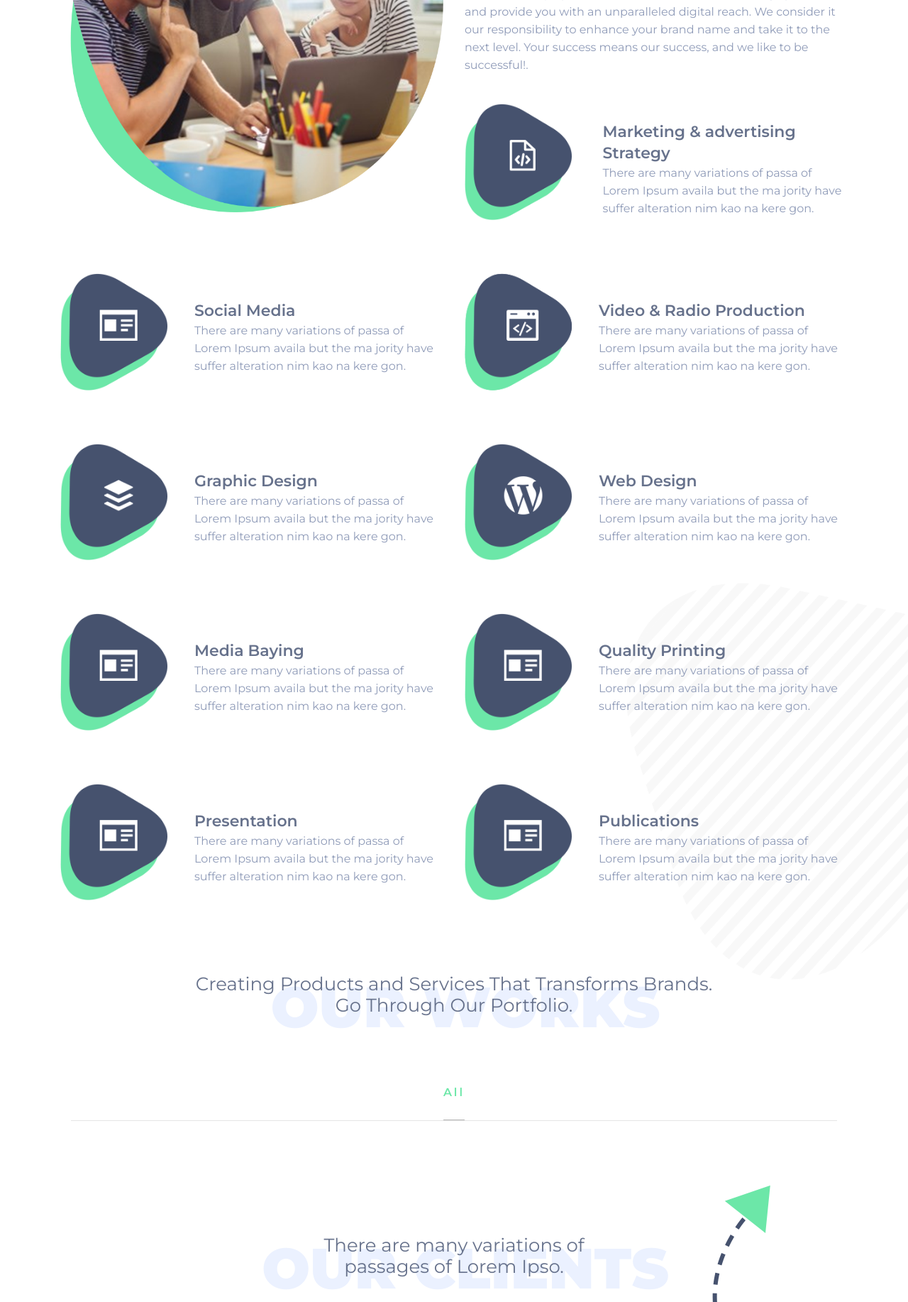
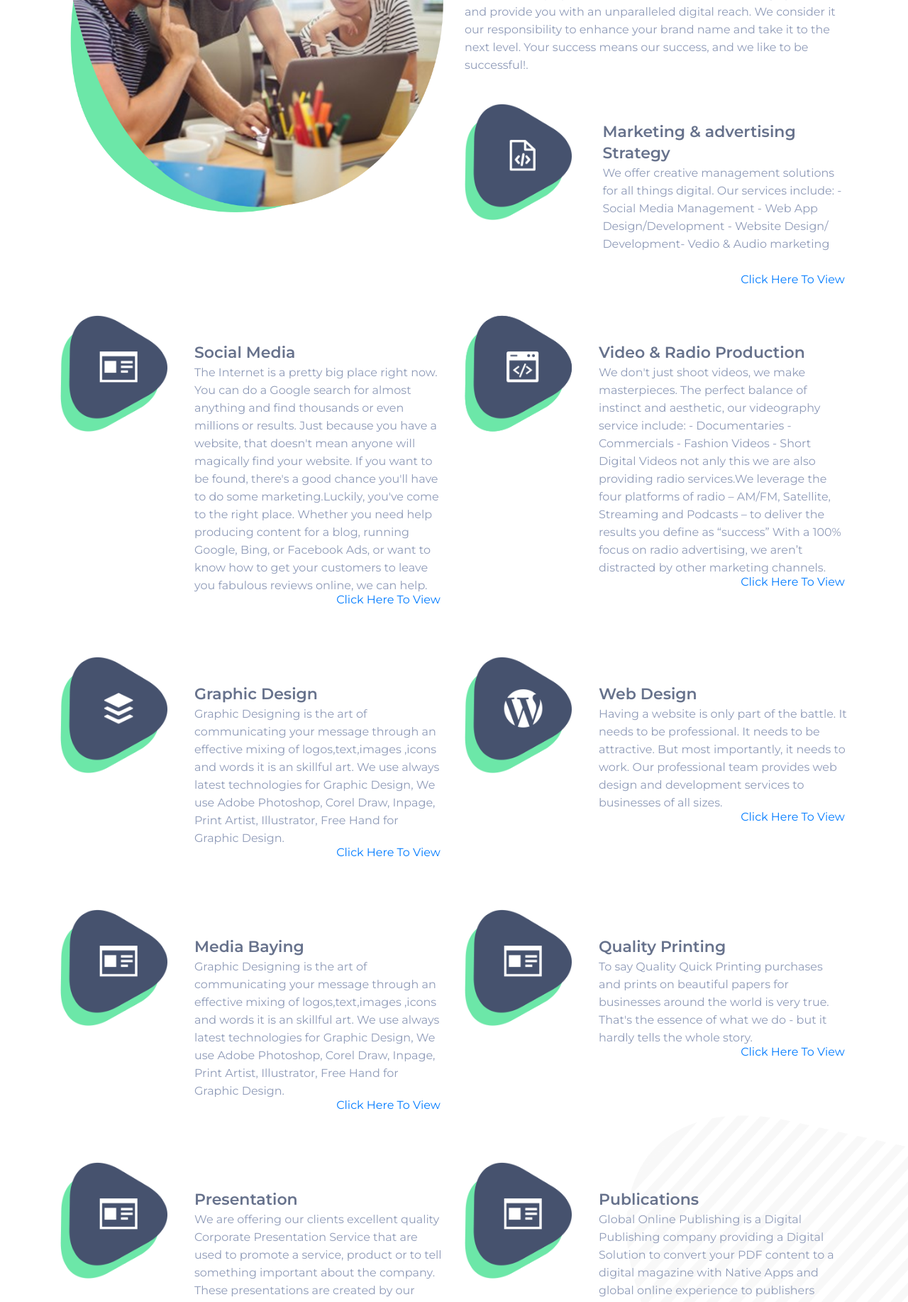
Before and after one commit to MuhammadDawarPervaiz/hiads-project, a Django app: page / in a window 1280 px wide. Shown: the part 1900-3734 px from the top of the page at 71% size. Run offline with Django 3.2, Linux system fonts and the light colour scheme; data that the repository does not hold is empty; some libraries are stand-ins or nearby versions.

Commit message:
Few Changes

```diff
--- a/hiads/templates/ourworks/base.html
+++ b/hiads/templates/ourworks/base.html
@@ -164,11 +164,10 @@
 						</div>
 						<div class="single-service-details firsts">
 							<h2>Marketing & advertising Strategy</h2>
-							<p>There are many variations of passa of Lorem
-							Ipsum availa but the ma jority have suffer
-							alteration nim kao na kere gon.</p>
+							<p>We offer creative management solutions for all things digital. Our services include: - Social Media Management - Web App Design/Development - Website Design/ Development- Vedio & Audio marketing</p>
 						</div>
 					</div>
+					<a href="#"><p align="right">Click Here To View <i class="fal fa-long-arrow-right"></i> </a>
 				</div>
 				<!-- shape right image -->
 				<div class="service-shape-right-image">
@@ -183,10 +182,9 @@
 						</div>
 						<div class="single-service-details">
 							<h2>Social Media</h2>
-							<p>There are many variations of passa of Lorem
-							Ipsum availa but the ma jority have suffer
-							alteration nim kao na kere gon.</p>
+							<p>The Internet is a pretty big place right now. You can do a Google search for almost anything and find thousands or even millions or results. Just because you have a website, that doesn't mean anyone will magically find your website. If you want to be found, there's a good chance you'll have to do some marketing.Luckily, you've come to the right place. Whether you need help producing content for a blog, running Google, Bing, or Facebook Ads, or want to know how to get your customers to leave you fabulous reviews online, we can help.</p>
 						</div>
+						<a href="#"><p align="right">Click Here To View <i class="fal fa-long-arrow-right"></i> </a>
 					</div>
 				</div>
 				<!-- single service image -->
@@ -197,10 +195,9 @@
 						</div>
 						<div class="single-service-details">
 							<h2>Video & Radio Production</h2>
-							<p>There are many variations of passa of Lorem
-							Ipsum availa but the ma jority have suffer
-							alteration nim kao na kere gon.</p>
+							<p>We don't just shoot videos, we make masterpieces. The perfect balance of instinct and aesthetic, our videography service include: - Documentaries - Commercials - Fashion Videos - Short Digital Videos not anly this we are also providing radio services.We leverage the four platforms of radio – AM/FM, Satellite, Streaming and Podcasts – to deliver the results you define as “success” With a 100% focus on radio advertising, we aren’t distracted by other marketing channels.</p>
 						</div>
+						<a href="#"><p align="right">Click Here To View <i class="fal fa-long-arrow-right"></i> </a>
 					</div>
 				</div>
 				<!-- single service image -->
@@ -211,10 +208,10 @@
 						</div>
 						<div class="single-service-details">
 							<h2>Graphic Design</h2>
-							<p>There are many variations of passa of Lorem
-							Ipsum availa but the ma jority have suffer
-							alteration nim kao na kere gon.</p>
+							<p>Graphic Designing is the art of communicating your message through an effective mixing of logos,text,images ,icons and words it is an skillful art. We use always latest technologies for Graphic Design, We use Adobe Photoshop, Corel Draw, Inpage, Print Artist, Illustrator, Free Hand for Graphic Design.
+							</p>
 						</div>
+						<a href="#"><p align="right">Click Here To View <i class="fal fa-long-arrow-right"></i> </a>
 					</div>
 				</div>
 				<!-- single service image -->
@@ -225,10 +222,9 @@
 						</div>
 						<div class="single-service-details">
 							<h2>Web Design</h2>
-							<p>There are many variations of passa of Lorem
-							Ipsum availa but the ma jority have suffer
-							alteration nim kao na kere gon.</p>
+							<p>Having a website is only part of the battle. It needs to be professional. It needs to be attractive. But most importantly, it needs to work. Our professional team provides web design and development services to businesses of all sizes.</p>
 						</div>
+						<a href="#"><p align="right">Click Here To View <i class="fal fa-long-arrow-right"></i> </a>
 					</div>
 				</div>
 				<!-- single service image -->
@@ -239,10 +235,9 @@
 						</div>
 						<div class="single-service-details">
 							<h2>Media Baying</h2>
-							<p>There are many variations of passa of Lorem
-							Ipsum availa but the ma jority have suffer
-							alteration nim kao na kere gon.</p>
+							<p>Graphic Designing is the art of communicating your message through an effective mixing of logos,text,images ,icons and words it is an skillful art. We use always latest technologies for Graphic Design, We use Adobe Photoshop, Corel Draw, Inpage, Print Artist, Illustrator, Free Hand for Graphic Design.</p>
 						</div>
+						<a href="#"><p align="right">Click Here To View <i class="fal fa-long-arrow-right"></i> </a>
 					</div>
 				</div>
 				<!-- single service image -->
@@ -253,10 +248,9 @@
 						</div>
 						<div class="single-service-details">
 							<h2>Quality Printing</h2>
-							<p>There are many variations of passa of Lorem
-							Ipsum availa but the ma jority have suffer
-							alteration nim kao na kere gon.</p>
+							<p>To say Quality Quick Printing purchases and prints on beautiful papers for businesses around the world is very true. That's the essence of what we do - but it hardly tells the whole story.</p>
 						</div>
+						<a href="#"><p align="right">Click Here To View <i class="fal fa-long-arrow-right"></i> </a>
 					</div>
 				</div>
 				<!-- single service image -->
@@ -267,10 +261,9 @@
 						</div>
 						<div class="single-service-details">
 							<h2>Presentation</h2>
-							<p>There are many variations of passa of Lorem
-							Ipsum availa but the ma jority have suffer
-							alteration nim kao na kere gon.</p>
+							<p>We are offering our clients excellent quality Corporate Presentation Service that are used to promote a service, product or to tell something important about the company. These presentations are created by our proficient professionals by using the best quality software and modern technology. Further, these presentation services can be customized on special needs by our clients. We are offering these presentation services at affordable prices to our clients</p>
 						</div>
+						<a href="#"><p align="right">Click Here To View <i class="fal fa-long-arrow-right"></i> </a>
 					</div>
 				</div>
 				<!-- single service image -->
@@ -281,10 +274,9 @@
 						</div>
 						<div class="single-service-details">
 							<h2>Publications</h2>
-							<p>There are many variations of passa of Lorem
-							Ipsum availa but the ma jority have suffer
-							alteration nim kao na kere gon.</p>
+							<p>Global Online Publishing is a Digital Publishing company providing a Digital Solution to convert your PDF content to a digital magazine with Native Apps and global online experience to publishers worldwide. We utilize the latest Flip Book and digital magazine technology to convert your PDF content into an online viewable format on all devices. Readers can view the Digital Publication as a Digital Edition — using Flash, HTML — or via IOS Apps, Android, Windows Apps.</p>
 						</div>
+						<a href="#"><p align="right">Click Here To View <i class="fal fa-long-arrow-right"></i> </a>
 					</div>
 				</div>
 				<!-- shape right image -->
@@ -347,8 +339,8 @@
 				<div class="col-lg-12">
 					<div class="section-title">
 						<div class="title">
-							<h3>There are many variations of <br />
-							passages of Lorem Ipso.</h3>
+							<h3> To see reviews of our clients <br />
+								Read The Following Comments</h3>
 						</div>
 						<div class="box-title">
 							<h2>OUR CLIENTS</h2>
@@ -364,16 +356,17 @@
 						<h2>MEDIA & MARKETING RESEARCH <br />
 						Creativity As Smart As You Think</h2>
 						<p>Hello Ads is a multi-platform branding agency. We serve clients ranging from national retailers and consumer products to international non-profit organizations and regional faith-based ministries.</p><p>We conduct on demand research on various media aspects, specifically related to target audience and market requirements of different brands. Our expert research team conducts surveys through questioners, focus groups and through other methodologies pertinent to client's need. We use both qualitative and quantitative methodologies to serve our clients need.</p>
+						<a href="#">Learn More <i class="fal fa-long-arrow-right"></i> </a>
 					</div>
 				</div>
 				<!-- single details -->
 				<div class="col-lg-7 col-md-6 col-sm-12">
 					<div class="single-blog-details">
-						<h2>To check out our campains <br />
-						and way of campins with results</h2>
-						<p>Visit our blog to see our success storis and get in touch with our events and recent campain click  the button below to visit blog</p>
+						<h2>Free Counseling and Brainstorming <br />
+							Do not wast your money on Aimless Marketing</h2>
+							<p>Visit us or fill form to get free Counseling or to see our success storis and get in touch with our events and recent campain click  the button below to Submit form</p>
 						<br />
-						<button class="btn-enjoy">VISIT BLOG PAGE</button>
+						<button class="btn-enjoy">Get Free Conceling</button>
 					</div>
 				</div>
 				<div class=" col-lg-4 col-md-6 col-sm-12">
@@ -463,8 +456,8 @@
 				<div class="col-lg-12">
 					<div class="section-title">
 						<div class="title">
-							<h3>There are many variations of <br />
-							passages of Lorem Ipso.</h3>
+							<h3>Fill contact form to massage us <br />
+								If you want to give us any suggestion or schedule a call.</h3>
 						</div>
 						<div class="box-title">
 							<h2>CONTACT US</h2>
@@ -478,6 +471,8 @@
 							{% csrf_token %}
 							{{ contactform.name }}
 							{{ contactform.email }}
+							{{ contactform.contactNo }}
+							{{ contactform.brandName }}
 							{{ contactform.message }}
 							<button class="btn-enjoy">SEND</button>
 						</form>
--- a/ourworks/forms.py
+++ b/ourworks/forms.py
@@ -29,6 +29,20 @@ class ContactForm(forms.Form):
             'type':'email',
         }
     ))
+    contactNo = forms.CharField(widget = forms.TextInput(
+        attrs = {
+            'class': 'small-input',
+            'placeholder':'Your Contact Number',
+            'type':'text',
+        }
+    ))
+    brandName = forms.CharField(widget = forms.TextInput(
+        attrs = {
+            'class': 'small-input',
+            'placeholder':'Your Brand Name',
+            'type':'text',
+        }
+    ))
     message = forms.CharField(widget = forms.Textarea(
         attrs = {
             'class': 'message',
--- a/ourworks/templates/ourworks/base.html
+++ b/ourworks/templates/ourworks/base.html
@@ -65,8 +65,8 @@
 					<div class="hero-banner-details text-center">
 						<img src="{% static 'img/Home-v5/table.png' %}" alt="" />
 						<div class="hero-details">
-							<h1>Hello Adds is one of the most leading marketing agency in pakistan
-							 <br /> We deal in all types Digital and phisical marketing </h1>
+							<h1>Hello Ads is one of the most leading marketing agency in Pakistan
+							 <br /> We deal in all types Digital and Physical Marketing </h1>
 							 <div id="messenger"></div>
 							<button class="btn-enjoy">PORTFOLIO</button>
 						</div>
```
